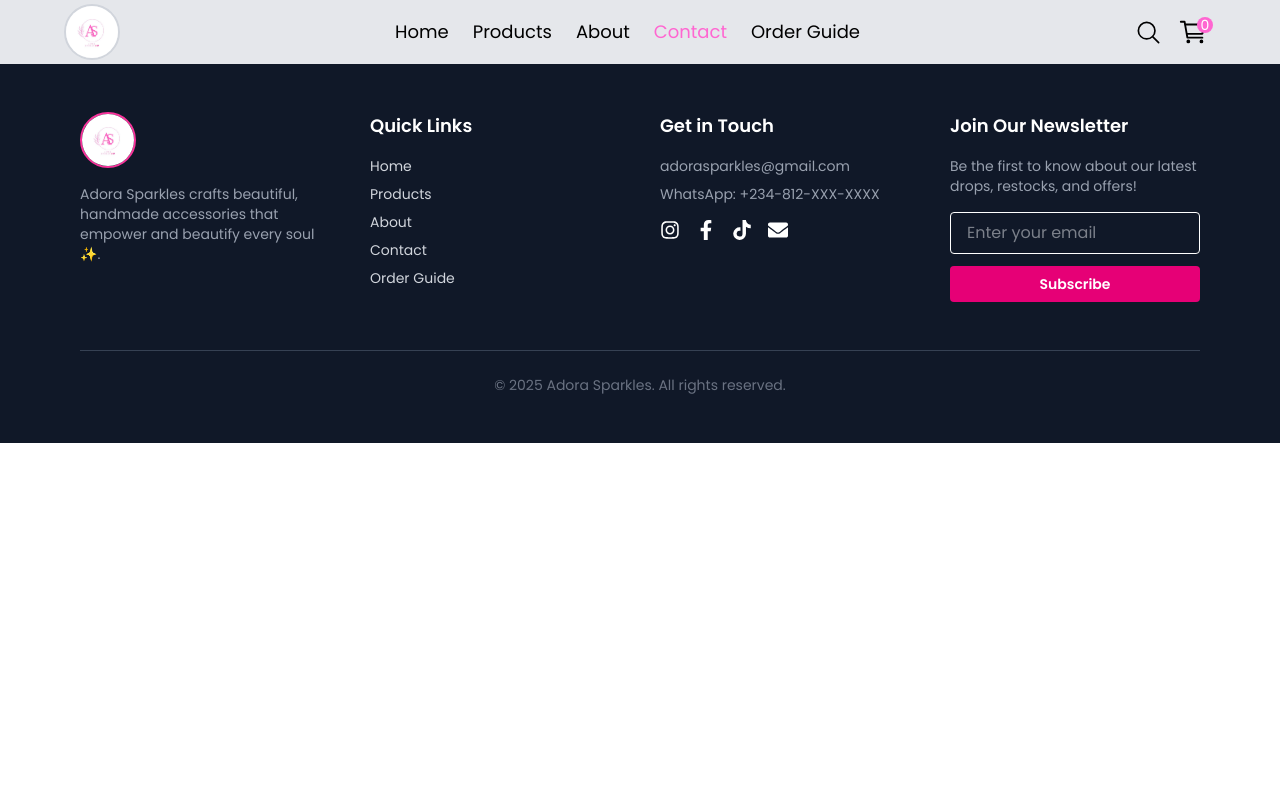
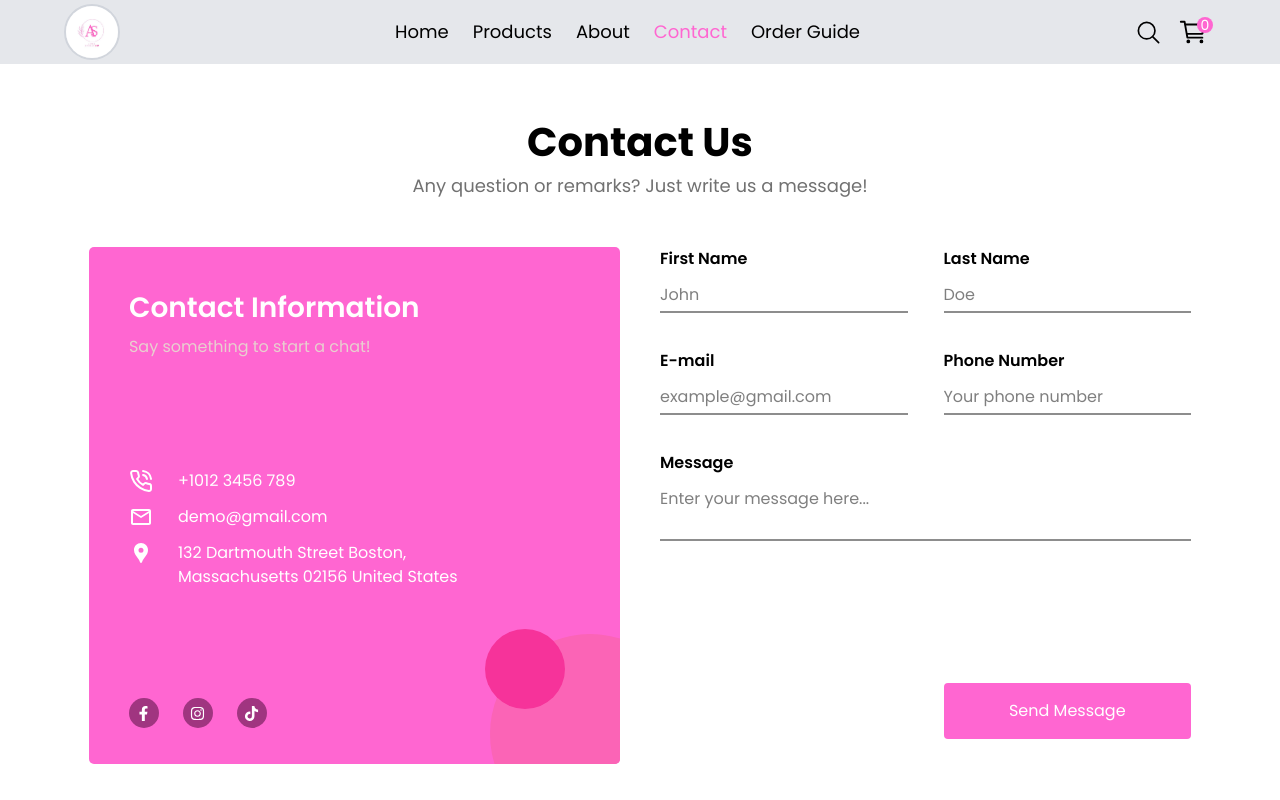
Before and after one commit to soala144/adora-sparkle, a Next.js app: page /contact in a window 1280 px wide. Shown: the top 800 px of the page. Built offline with nearby package versions, Linux system fonts and the light colour scheme.

Commit message:
contact pg

```diff
--- a/src/app/contact/page.js
+++ b/src/app/contact/page.js
@@ -28,13 +28,14 @@ export const metadata = {
     canonical: "https://adorasparkles.com/contact",
   },
 };
+import ContactUs from "@/components/ContactUs";
 import React from "react";
 // import Image from "next/image";
 
 const page = () => {
   return (
     <div>
-      <p className="mt-10">Contact Us </p>
+        <ContactUs />
     </div>
   );
 };
--- /dev/null
+++ b/src/components/ContactUs.tsx
@@ -0,0 +1,130 @@
+"use client";
+
+import React, { FormHTMLAttributes } from "react";
+import { LuPhoneCall } from "react-icons/lu";
+import { MdOutlineMailOutline, MdLocationPin } from "react-icons/md";
+import { FaFacebookF, FaInstagram, FaTiktok } from "react-icons/fa";
+
+const ContactUs = () => {
+  const submitForm = (e: React.FormEvent<HTMLFormElement>) => {
+    e.preventDefault();
+  };
+
+  return (
+    <div className="pt-18 max-w-[1440px] mx-auto">
+      <div className="w-[184px] sm:w-[462px] mx-auto">
+        <h1 className="text-[24px] lg:text-[40px] text-center mt-5 lg:mt-10 font-bold">
+          Contact Us
+        </h1>
+        <p className="text-center text-[14px] lg:text-[18px] text-[#717171]">
+          Any question or remarks? Just write us a message!
+        </p>
+      </div>
+      <div className="w-[86.1%] mx-auto lg:grid lg:grid-cols-2 gap-10 my-0 lg:my-12">
+        <div className="bg-[#ff66d1] overflow-hidden relative rounded-[5px] lg:pl-10 lg:pt-10 h-[397px] lg:h-full lg:my-0 w-full my-7 text-white pt-[15px] pb-[25px]">
+          <div className="bg-pink-400 bottom-[-100px] right-[-100px] size-50 lg:bottom-[-70px] lg:right-[-70px] absolute rounded-full" />
+          <div className="bg-pink-500 bottom-[35px] right-[30px] size-15 lg:size-20 lg:bottom-[55px] lg:right-[55px] absolute rounded-full" />
+          <h2 className="text-[20px] lg:text-[28px] font-semibold max-lg:text-center">
+            Contact Information
+          </h2>
+          <p className="text-[#e8cfcf] mb-3 max-lg:text-center lg:mt-[6px] mt-[10px]">
+            Say something to start a chat!
+          </p>
+          <div className="lg:mt-[110px]">
+            <div className="w-fit lg:w-full max-lg:mx-auto mt-3 gap-[10px] lg:gap-[25px] lg:items-center flex flex-col lg:flex-row">
+              <LuPhoneCall size={24} className="max-lg:mx-auto" />
+              <p className="text-xs lg:text-base">+1012 3456 789</p>
+            </div>
+            <div className="w-fit lg:w-full max-lg:mx-auto mt-3 gap-[10px] lg:gap-[25px] lg:items-center flex flex-col lg:flex-row">
+              <MdOutlineMailOutline size={24} className="max-lg:mx-auto" />
+              <p className="text-xs lg:text-base">demo@gmail.com</p>
+            </div>
+            <div className="w-fit lg:w-full max-lg:mx-auto mt-3 lg:gap-[25px] gap-[10px] flex flex-col lg:flex-row">
+              <MdLocationPin size={24} className="max-lg:mx-auto" />
+              <p className="text-xs lg:text-base w-[221px] lg:w-[288px] max-lg:text-center">
+                132 Dartmouth Street Boston, Massachusetts 02156 United States
+              </p>
+            </div>
+            <div className="flex gap-6 w-fit lg:absolute bottom-9 mx-auto mt-[58px]">
+              <div className="rounded-full bg-[#a03580] flex items-center justify-center size-[30px]">
+                <FaFacebookF size={15} />
+              </div>
+              <div className="rounded-full bg-[#a03580] flex items-center justify-center size-[30px]">
+                <FaInstagram size={15} />
+              </div>
+              <div className="rounded-full bg-[#a03580] flex items-center justify-center size-[30px]">
+                <FaTiktok size={15} />
+              </div>
+            </div>
+          </div>
+        </div>
+
+        <div>
+          <form onSubmit={submitForm}>
+            <div className="lg:grid-cols-2 lg:grid gap-9">
+              <div className="flex flex-col">
+                <label htmlFor="firstName" className="font-semibold">
+                  First Name
+                </label>
+                <input
+                  type="text"
+                  name="firstName"
+                  placeholder="John"
+                  className="outline-none mt-3 border-b-2 border-[#8D8D8D] pb-1"
+                />
+              </div>
+              <div className="flex flex-col lg:my-0 my-5">
+                <label htmlFor="lastName" className="font-semibold">
+                  Last Name
+                </label>
+                <input
+                  type="text"
+                  name="lastName"
+                  placeholder="Doe"
+                  className="outline-none mt-3 border-b-2 border-[#8D8D8D] pb-1"
+                />
+              </div>
+              <div className="flex flex-col lg:my-0 my-5">
+                <label htmlFor="email" className="font-semibold">
+                  E-mail
+                </label>
+                <input
+                  type="text"
+                  name="email"
+                  placeholder="example@gmail.com"
+                  className="outline-none mt-3 border-b-2 border-[#8D8D8D] pb-1"
+                />
+              </div>
+              <div className="flex flex-col">
+                <label htmlFor="telNum" className="font-semibold">
+                  Phone Number
+                </label>
+                <input
+                  type="text"
+                  name="telNum"
+                  placeholder="Your phone number"
+                  className="outline-none mt-3 border-b-2 border-[#8D8D8D] pb-1"
+                />
+              </div>
+              <div className="flex flex-col my-5 lg:my-0 col-span-2">
+                <label htmlFor="msg" className="font-semibold">
+                  Message
+                </label>
+                <textarea
+                  name="msg"
+                  placeholder="Enter your message here..."
+                  className="outline-none mt-3 border-b-2 border-[#8D8D8D] pb-1 resize-none"
+                />
+              </div>
+              <button className="mb-[25px] lg:mt-[106px] mt-5 h-[38.29px] w-full lg:h-[56px] lg:col-start-2 cursor-pointer bg-[#ff66d1] rounded text-white">
+                Send Message
+              </button>
+            </div>
+          </form>
+        </div>
+      </div>
+    </div>
+  );
+};
+
+export default ContactUs;
```
